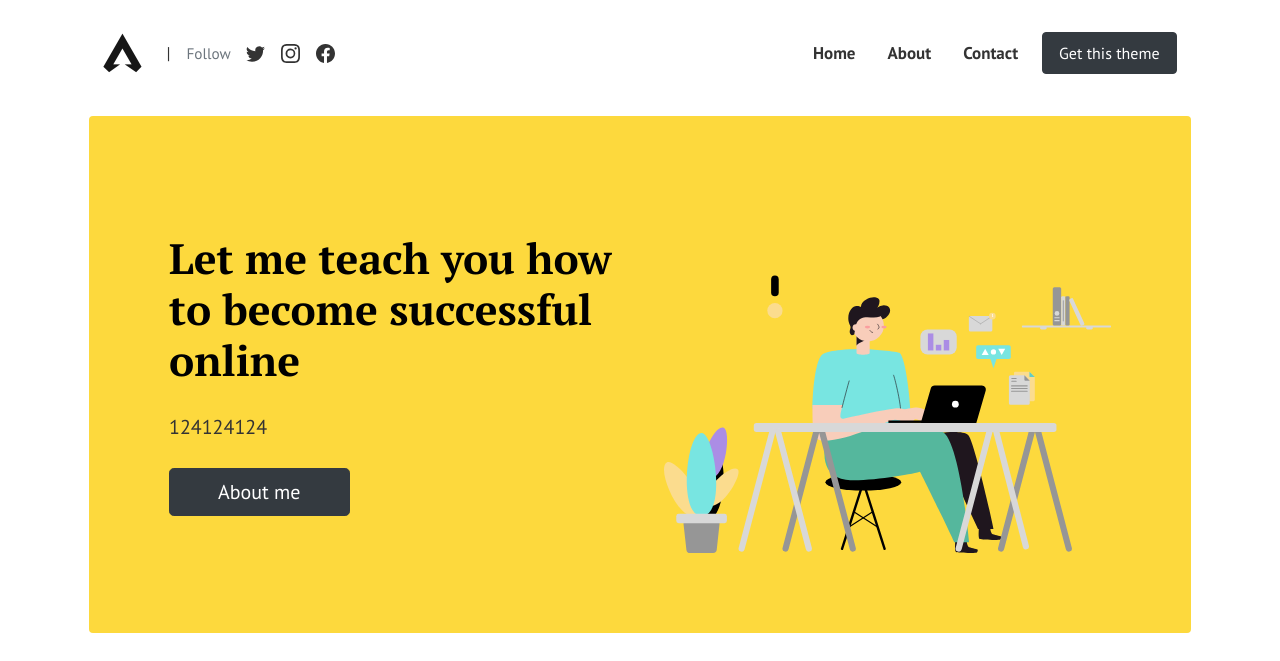
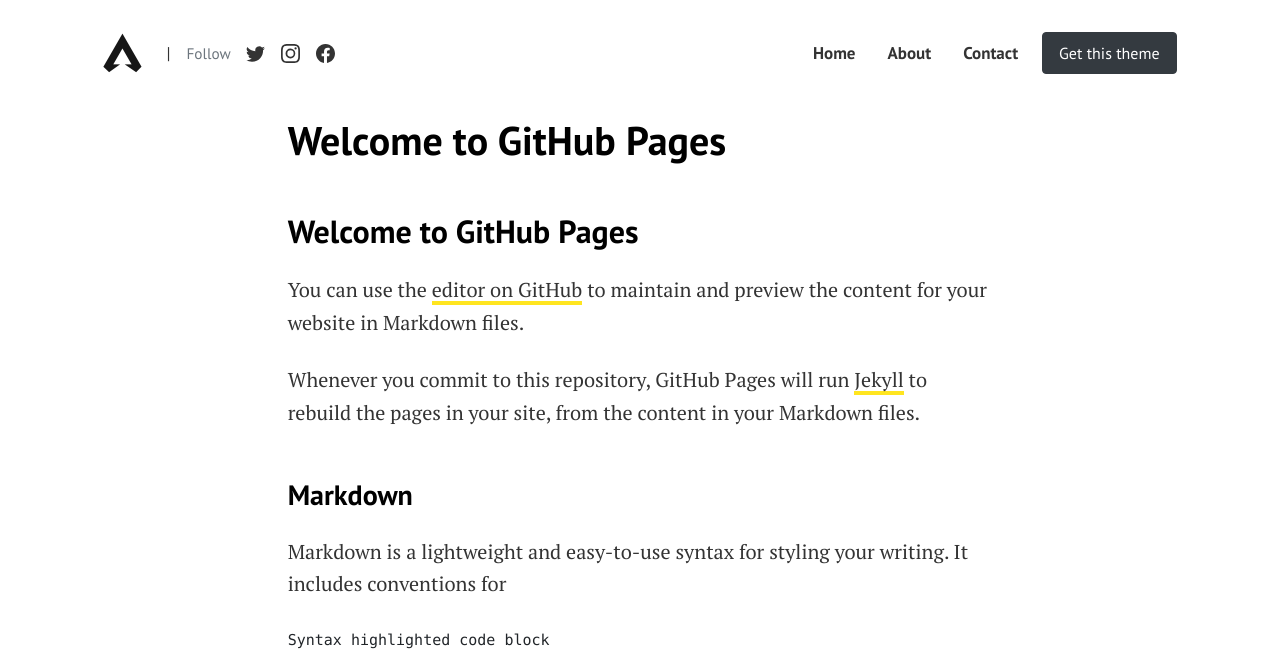
Before and after one commit to beck3153/beck3153.github.io, a Jekyll site: the page built from index.md, in a window 1280 px wide and 1400 px high. Shown: the top 661 px of the window. Built offline with Jekyll 4.4.1, drawn with Linux system fonts in a browser that asks for light colours; our own code applies the rules of GitHub Pages for plain Markdown files; the list of posts is cut into pages by our own code; comment, search, counter and statistics services are not loaded; some of the changed text lies outside the part shown; grey boxes are pictures that could not be loaded.

Commit message:
update config
update config

````diff
--- a/_config.yml
+++ b/_config.yml
@@ -1,15 +1,15 @@
-title: "Affiliates"
-email: wowthemesnet@gmail.com
+title: "Beck Profile"
+email: beck3153@gmail.com
 timezone: UTC
-baseurl: "/affiliates-jekyll-theme"
+baseurl: ""
 permalink: "/:title/"
 logo: 'assets/images/logo.png'
 favicon: 'assets/images/favicon.ico'
-author: Sal
+author: Beck
 paginate: 30
 disqus: 'demowebsite'
-locale: en_us
-lang: en_us
+locale: zh_TW
+lang: zh_TW
 feed_items: 10
 feed_update_period: daily
 feed_update_frequency: 1
@@ -24,21 +24,13 @@
 
 # Authors
 authors:
-  sal:
-    name: Sal
-    display_name: Sal
-    avatar: 'assets/images/sal.png'
-    email: wowthemesnet@gmail.com
-    web: https://www.wowthemes.net/category/jekyll-themes/
-    twitter: https://twitter.com/wowthemesnet
-    description: "Author of Affiliates, a template available for WordPress, HTML, Ghost and Jekyll. You are currently previewing Jekyll template demo."
-  john:
-    name: John
-    display_name: John
+  beck:
+    name: Beck
+    display_name: Beck
     avatar: 'assets/images/john.png'
-    email: wowthemesnet@gmail.com
-    web: https://www.wowthemes.net/category/jekyll-themes/
-    twitter: https://twitter.com/wowthemesnet
+    email: beck3153@gmail.com
+    web: https://beck3153.github.io/
+    twitter: https://twitter.com/beck3153
     description: "This is the author box. Write a short description of the author here. You are currently previewing Affiliates theme demo, a Jekyll template compatible with Github pages."
 
 # Social
--- /dev/null
+++ b/index.md
@@ -0,0 +1,37 @@
+## Welcome to GitHub Pages
+
+You can use the [editor on GitHub](https://github.com/beck3153/beck3153.github.io/edit/main/index.md) to maintain and preview the content for your website in Markdown files.
+
+Whenever you commit to this repository, GitHub Pages will run [Jekyll](https://jekyllrb.com/) to rebuild the pages in your site, from the content in your Markdown files.
+
+### Markdown
+
+Markdown is a lightweight and easy-to-use syntax for styling your writing. It includes conventions for
+
+```markdown
+Syntax highlighted code block
+
+# Header 1
+## Header 2
+### Header 3
+
+- Bulleted
+- List
+
+1. Numbered
+2. List
+
+**Bold** and _Italic_ and `Code` text
+
+[Link](url) and ![Image](src)
+```
+
+For more details see [Basic writing and formatting syntax](https://docs.github.com/en/github/writing-on-github/getting-started-with-writing-and-formatting-on-github/basic-writing-and-formatting-syntax).
+
+### Jekyll Themes
+
+Your Pages site will use the layout and styles from the Jekyll theme you have selected in your [repository settings](https://github.com/beck3153/beck3153.github.io/settings/pages). The name of this theme is saved in the Jekyll `_config.yml` configuration file.
+
+### Support or Contact
+
+Having trouble with Pages? Check out our [documentation](https://docs.github.com/categories/github-pages-basics/) or [contact support](https://support.github.com/contact) and we’ll help you sort it out.
````
